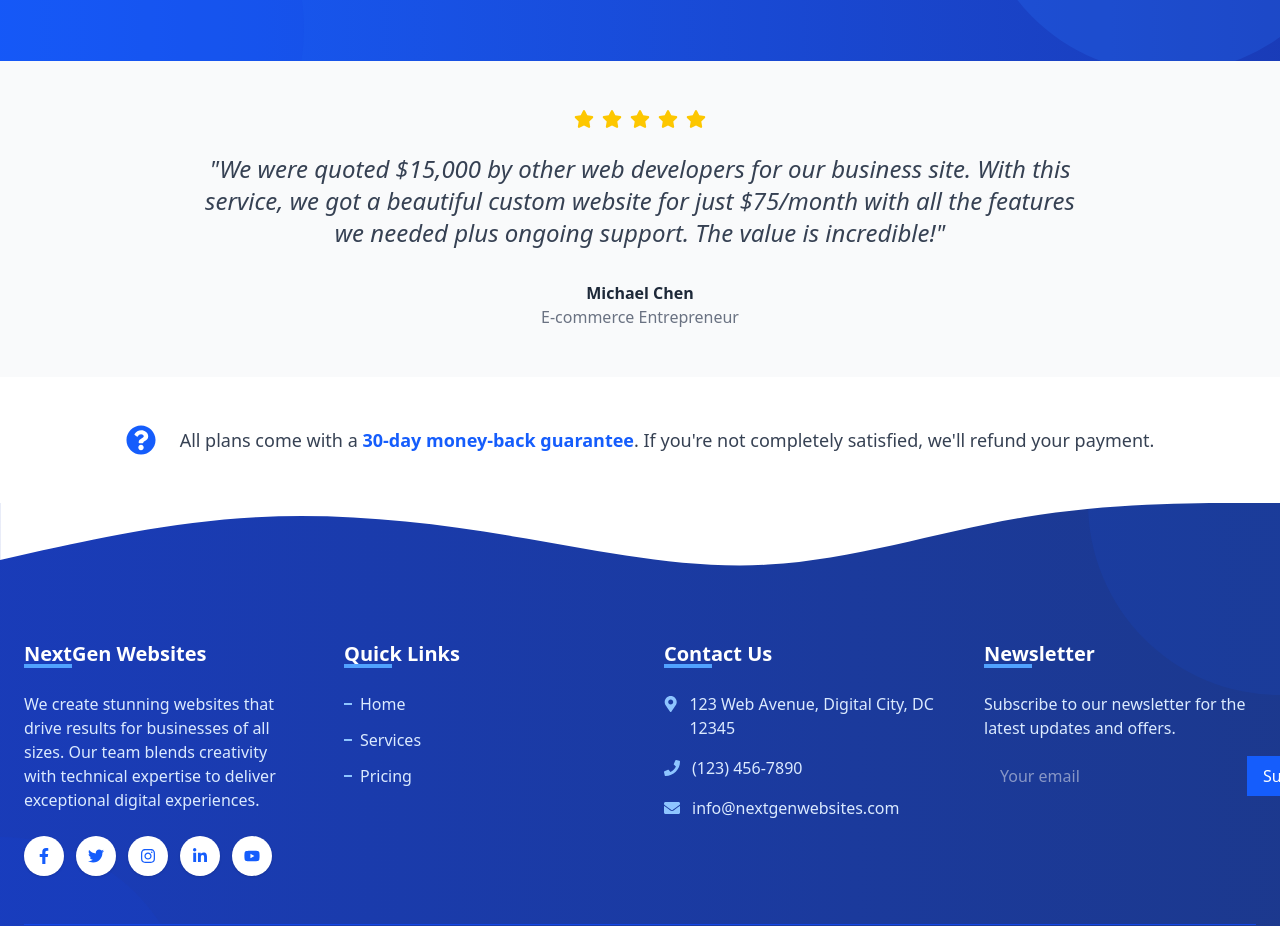
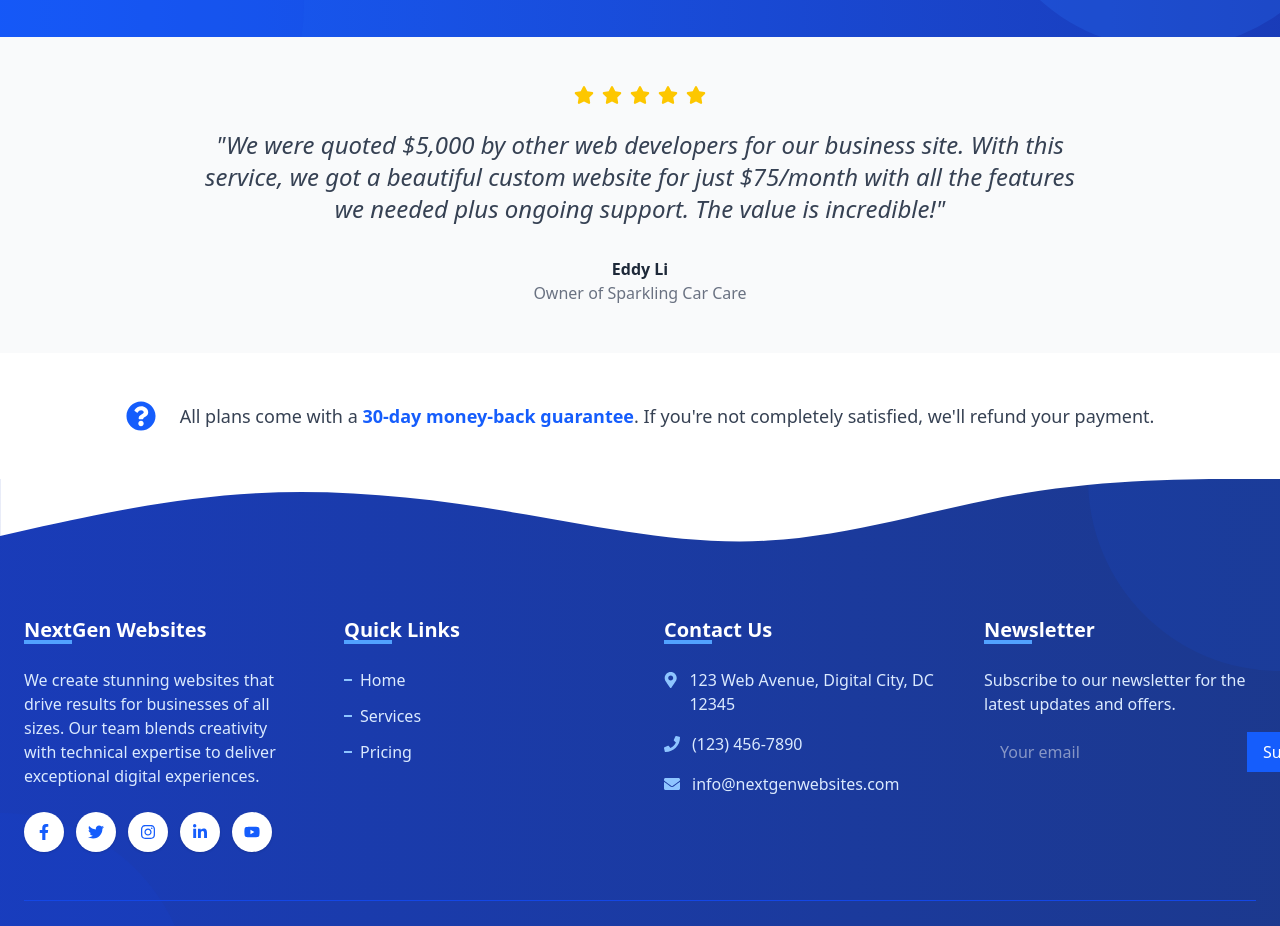
Before and after one commit to Werosh/nextgen-websites, a React (Vite) app: page /pricing in a window 1280 px wide. Shown: the part 4860-5786 px from the top of the page. Built offline with nearby package versions, Linux system fonts and the light colour scheme.

Commit message:
testimon

```diff
--- a/src/pages/Pricing.jsx
+++ b/src/pages/Pricing.jsx
@@ -674,7 +674,6 @@ const PricingMain = () => {
 
   return (
     <>
-      import {Helmet} from 'react-helmet'; // In your PricingMain component:
       <Helmet>
         {/* Basic Meta Tags */}
         <title>
@@ -1148,14 +1147,14 @@ const PricingMain = () => {
                   </div>
                 </div>
                 <p className="text-xl md:text-2xl font-medium text-gray-700 italic max-w-4xl mx-auto mb-8">
-                  "We were quoted $15,000 by other web developers for our
+                  "We were quoted $5,000 by other web developers for our
                   business site. With this service, we got a beautiful custom
                   website for just $75/month with all the features we needed
                   plus ongoing support. The value is incredible!"
                 </p>
                 <div>
-                  <h4 className="font-bold text-gray-800">Michael Chen</h4>
-                  <p className="text-gray-500">E-commerce Entrepreneur</p>
+                  <h4 className="font-bold text-gray-800">Eddy Li</h4>
+                  <p className="text-gray-500">Owner of Sparkling Car Care</p>
                 </div>
               </div>
             </ScrollReveal>
```
